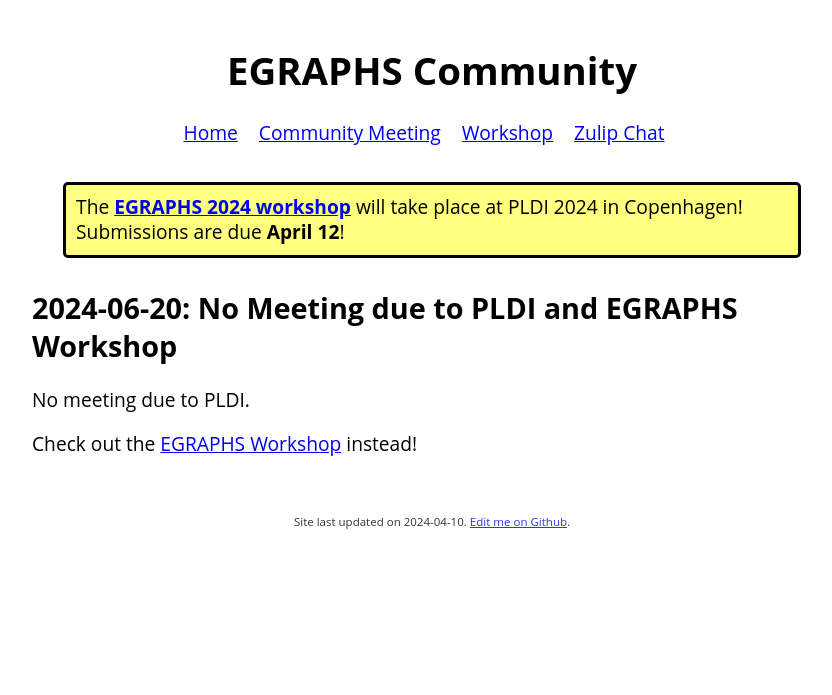
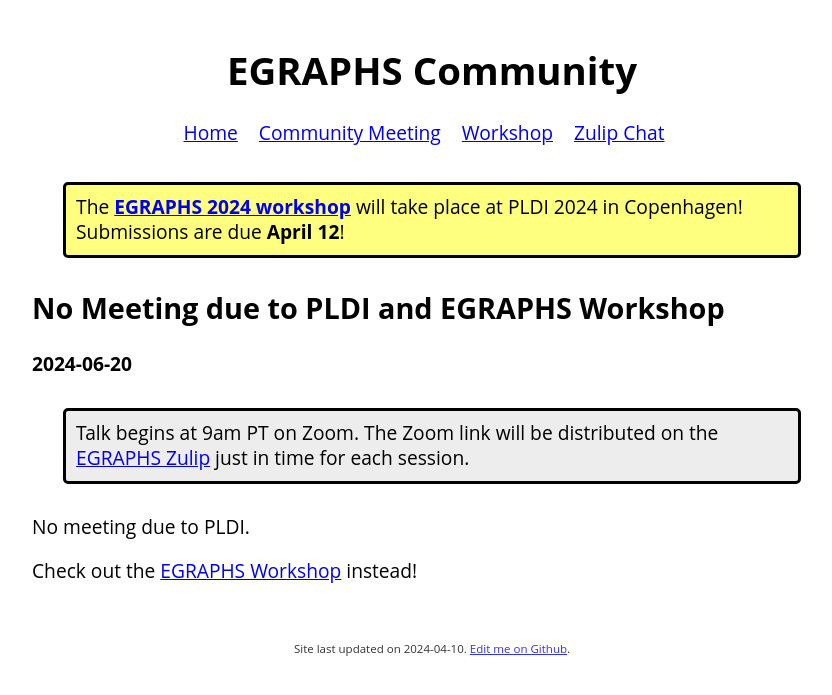
Before and after one commit to egraphs-community/egraphs-community.github.io, a Jekyll site: the page built from meeting/_posts/2024-06-20-no-meeting.md, in a window 1280 px wide. Shown: the top 695 px of the page, without its empty margins (208-1040 px from the left). Built offline with Jekyll 4.4.1, drawn with Linux system fonts in a browser that asks for light colours.

Commit message:
Update style

```diff
--- a/_layouts/default.html
+++ b/_layouts/default.html
@@ -46,6 +46,25 @@
       Github</a>.
   </footer>
   {% endif %}
+  <script defer>
+    const meetingElements = document.querySelectorAll('[data-date]');
+    let currentDate = new Date();
+    currentDate.setHours(0, 0, 0, 0);
+    // currentDate.setDate(currentDate.getDate() + 1); // for testing
+
+    meetingElements.forEach((meetingElement) => {
+      let dateString = `${meetingElement.dataset.date}T09:00:00-0700`;
+      let meetingDate = new Date(dateString);
+      // console.log(dateString, meetingDate);
+      meetingDate.setHours(0, 0, 0, 0);
+
+      if (meetingDate >= currentDate) {
+        meetingElement.classList.add('future');
+      } else {
+        meetingElement.classList.add('past');
+      }
+    });
+  </script>
 </body>
 
 </html>
--- a/_layouts/meeting.html
+++ b/_layouts/meeting.html
@@ -2,6 +2,15 @@
 layout: default
 ---
 
-<h2> {{ page.date | date: "%Y-%m-%d"}}: {{ page.title }} </h2>
+{% assign date = page.date | date: "%Y-%m-%d" %}
+
+<h2> {{ page.title }} </h2>
+<h4> {{ date }} </h4>
+
+<div class="callout gray hide-if-past" data-date="{{ date }}">
+    Talk begins at 9am PT on Zoom.
+    The Zoom link will be distributed on the <a href="/zulip">EGRAPHS Zulip</a>
+    just in time for each session.
+</div>
 
 {{ content }}
--- a/main.css
+++ b/main.css
@@ -48,3 +48,11 @@ body ul li:not(:last-child) {
     padding: 1ex;
     margin: 3ex;
 }
+
+.gray {
+    background-color: rgba(0, 0, 0, 0.07);
+}
+
+.hide-if-past.past {
+    display: none;
+}
```
Also changed, not shown: meeting/index.md (+0 -20 lines).
